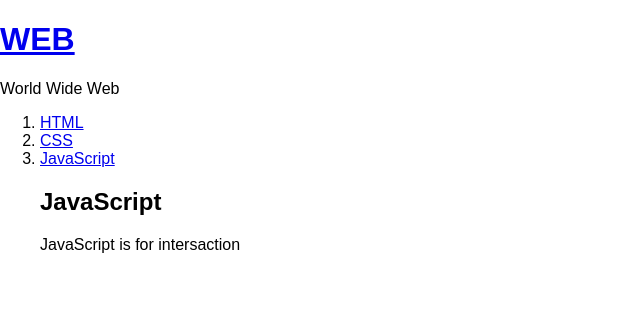
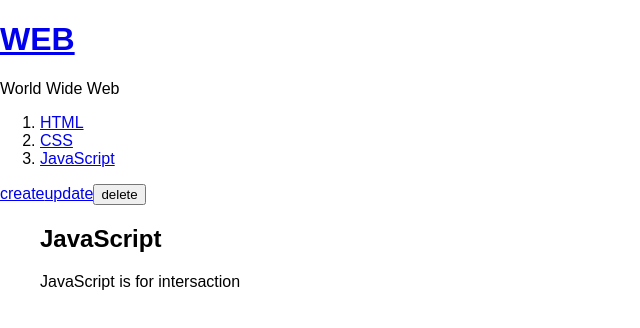
Before and after one commit to b8goal/PR_React_JS, a React (Create React App) app: page / in a window 1280 px wide. Shown: the top 328 px of the page, without its empty margins (0-640 px from the left). Built offline with nearby package versions, Linux system fonts and the light colour scheme.

Commit message:
Add create and delete function

```diff
--- a/src/App.js
+++ b/src/App.js
@@ -57,7 +57,36 @@ class Content extends Component {
     );
   }
 }
+
+class ContentCreate extends Component {
+  state = {
+    title:'',
+    dsec:''
+  }
+  changeFormHandler(ev){
+    this.setState({[ev.target.name]:ev.target.value});
+  }
+  render(){
+    return(
+      <article>
+        <form onSubmit={function(ev){
+          ev.preventDefault();
+          this.props.onSubmit(this.state);
+        }.bind(this)}>
+          <p><input type="text" placeholder="title" name="title" value=
+          {this.state.title} onChange={this.changeFormHandler.bind
+          (this)}></input></p>
+          <p><textarea placeholder="description" name="dsec" value=
+          {this.state.dsec} onChange={this.changeFormHandler.bind
+          (this)}></textarea></p>
+          <p><input type="submit"></input></p>
+        </form>
+      </article>
+    )
+  }
+}
 class App extends Component {
+  last_content_id = 3;
   state = {
     mode:'read',
     selected_content_id:3,
@@ -85,7 +114,42 @@ class App extends Component {
         title:'Welcome',
         desc:'Hello, React!!!'
       }}></Content>
+    } else if(this.state.mode === 'create'){
+      return <ContentCreate onSubmit={function(formData){
+        console.log(formData);
+        this.last_content_id = this.last_content_id + 1;
+        formData.id = this.last_content_id;
+        var newContents = Object.assign([], this.state.contents)
+        newContents.push(formData);
+        this.setState({
+          contents:newContents,
+          selected_content_id:this.last_content_id,
+          mode:'read'
+        });
+      }.bind(this)}></ContentCreate>
     }
+  }
+  getControlComponent(){
+    return[
+      <a key="1" href="/create" onClick={function(ev){
+        ev.preventDefault();
+        this.setState({mode:'create'})
+      }.bind(this)}>create</a>,
+      <a key="2" href="/update" onClick={function(ev){
+        ev.preventDefault();
+      }.bind(this)}>update</a>,
+      <input key="3" type="button" href="/delete" onClick={function(){
+        var newContents = this.state.contents.filter(function(el){
+          if(el.id !== this.state.selected_content_id){
+            return el;
+          }
+        }.bind(this));
+        this.setState({
+          contents:newContents,
+          mode:'welcome'
+        })
+      }.bind(this)} value="delete"></input>
+    ];
   }
   render() {
     var content = this.getSelectedContent();
@@ -102,6 +166,7 @@ class App extends Component {
             mode:'read'
           });
         }.bind(this)} data={this.state.contents}></Toc>
+        {this.getControlComponent()}
         {this.getContentComponent()}
       </div>
     );
```
